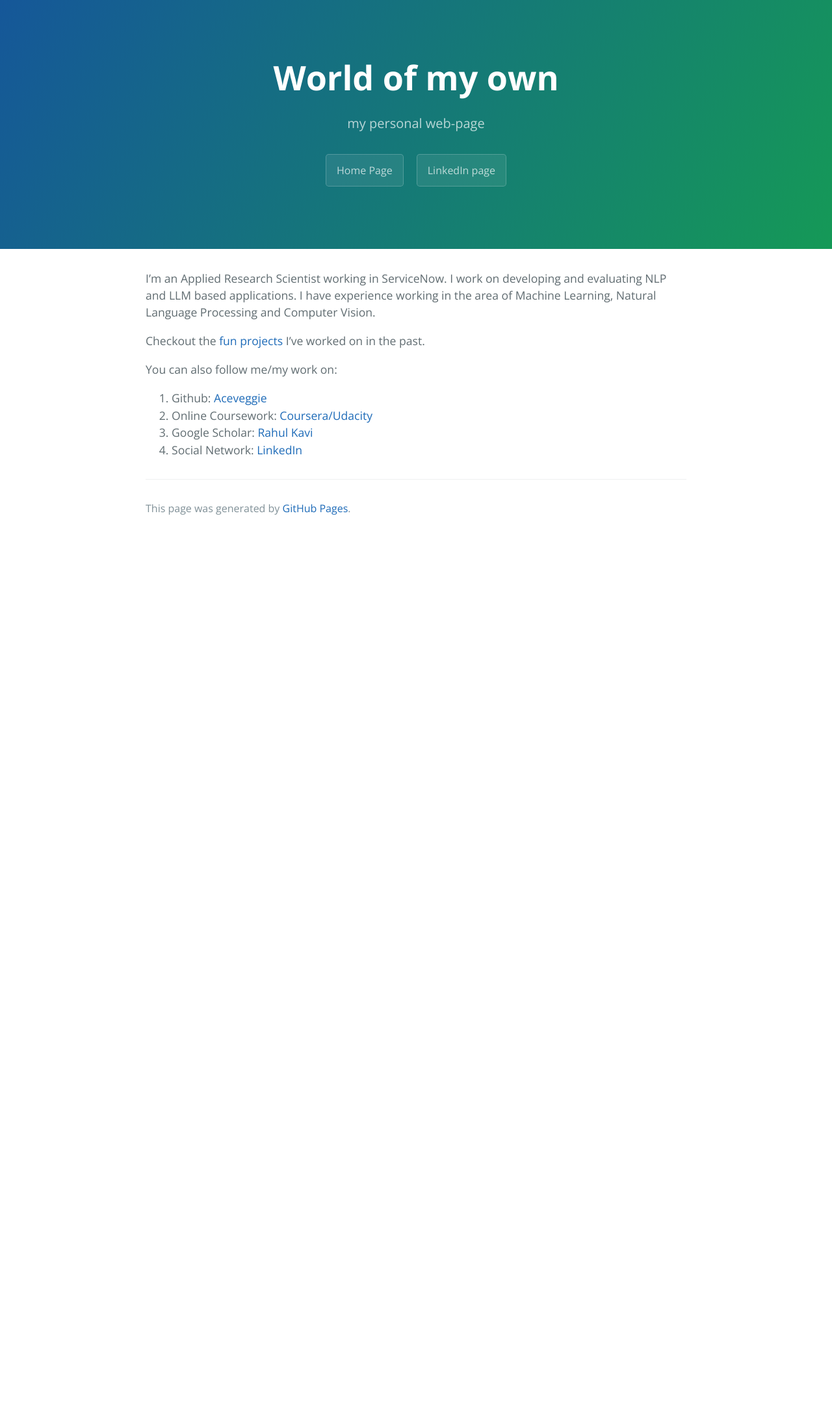
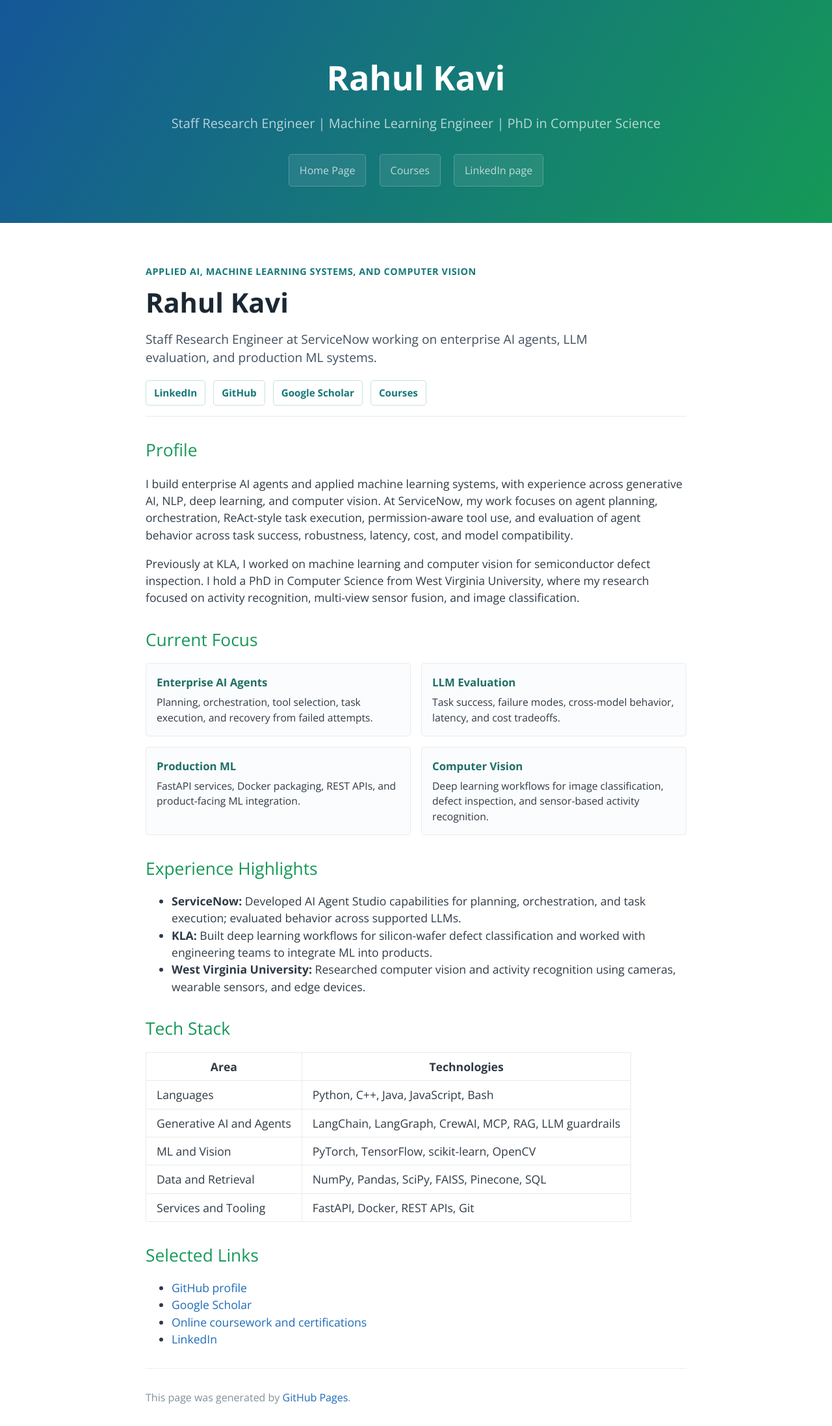
Before and after one commit to aceveggie/aceveggie.github.io, a Jekyll site: the page built from index.md, in a window 1280 px wide. Shown: the whole page at 65% size. Built offline with Jekyll 4.4.1, drawn with Linux system fonts in a browser that asks for light colours; before the commit the page ends 900 px from its top, so only the background shows below that.

Commit message:
updated website

```diff
--- a/_layouts/default.html
+++ b/_layouts/default.html
@@ -30,6 +30,7 @@
       {% endif %}
       {% if site.show_downloads %}
         <a href="{{ site.github.home_page_url }}" class="btn">Home Page</a>
+        <a href="{{ '/online-courses.html' | relative_url }}" class="btn">Courses</a>
         <a href="{{ site.github.linkedin_page_url }}" class="btn">LinkedIn page</a>
       {% endif %}
     </header>
--- a/assets/css/style.scss
+++ b/assets/css/style.scss
@@ -2,3 +2,106 @@
 ---
 
 @import 'jekyll-theme-cayman';
+
+.page-header {
+  padding-bottom: 2.5rem;
+}
+
+.project-name {
+  font-weight: 700;
+}
+
+.main-content {
+  color: #2f3a45;
+}
+
+.profile-hero {
+  padding: 2rem 0 1rem;
+  border-bottom: 1px solid #e6ebf1;
+  margin-bottom: 2rem;
+}
+
+.profile-hero h1 {
+  margin: 0.35rem 0 0.75rem;
+  color: #1b2733;
+  font-size: 2.6rem;
+  font-weight: 700;
+  line-height: 1.1;
+}
+
+.eyebrow {
+  margin: 0;
+  color: #157878;
+  font-size: 0.9rem;
+  font-weight: 700;
+  letter-spacing: 0.04em;
+  text-transform: uppercase;
+}
+
+.lead {
+  max-width: 46rem;
+  color: #40505f;
+  font-size: 1.2rem;
+}
+
+.hero-links {
+  display: flex;
+  flex-wrap: wrap;
+  gap: 0.75rem;
+  margin-top: 1.25rem;
+}
+
+.hero-links a {
+  display: inline-block;
+  padding: 0.45rem 0.75rem;
+  color: #157878;
+  border: 1px solid #c8e1dc;
+  border-radius: 0.3rem;
+  font-size: 0.95rem;
+  font-weight: 700;
+}
+
+.hero-links a:hover {
+  background: #f2fbf9;
+  text-decoration: none;
+}
+
+.focus-grid {
+  display: grid;
+  grid-template-columns: repeat(2, minmax(0, 1fr));
+  gap: 1rem;
+  margin: 1rem 0 1.5rem;
+}
+
+.focus-grid > div {
+  padding: 1rem;
+  border: 1px solid #e6ebf1;
+  border-radius: 0.3rem;
+  background: #fbfcfd;
+}
+
+.focus-grid h3 {
+  margin: 0 0 0.4rem;
+  color: #1f6f68;
+  font-size: 1.05rem;
+  font-weight: 700;
+}
+
+.focus-grid p {
+  margin: 0;
+  font-size: 0.98rem;
+}
+
+@media screen and (max-width: 42em) {
+  .profile-hero h1 {
+    font-size: 2rem;
+  }
+
+  .lead {
+    font-size: 1.05rem;
+  }
+
+  .focus-grid {
+    grid-template-columns: 1fr;
+  }
+}
--- a/index.md
+++ b/index.md
@@ -1,14 +1,67 @@
 ---
 layout: default
+title: Rahul Kavi
+description: Staff Research Engineer | Machine Learning Engineer | PhD in Computer Science
 ---
 
-I’m an Applied Research Scientist working in ServiceNow. I work on developing and evaluating NLP and LLM based applications. I have experience working in the area of Machine Learning, Natural Language Processing and Computer Vision.
+<section class="profile-hero">
+  <p class="eyebrow">Applied AI, machine learning systems, and computer vision</p>
+  <h1>Rahul Kavi</h1>
+  <p class="lead">Staff Research Engineer at ServiceNow working on enterprise AI agents, LLM evaluation, and production ML systems.</p>
+  <div class="hero-links">
+    <a href="https://www.linkedin.com/in/rahulkavi/">LinkedIn</a>
+    <a href="https://www.github.com/aceveggie">GitHub</a>
+    <a href="https://scholar.google.com/citations?user=k4viOigAAAAJ">Google Scholar</a>
+    <a href="./online-courses.html">Courses</a>
+  </div>
+</section>
 
-Checkout the [fun projects](./fun-side-projects.html) I’ve worked on in the past.
+## Profile
 
-You can also follow me/my work on:
+I build enterprise AI agents and applied machine learning systems, with experience across generative AI, NLP, deep learning, and computer vision. At ServiceNow, my work focuses on agent planning, orchestration, ReAct-style task execution, permission-aware tool use, and evaluation of agent behavior across task success, robustness, latency, cost, and model compatibility.
 
-1. Github: [Aceveggie](https://www.github.com/aceveggie)
-2. Online Coursework: [Coursera/Udacity](./online-courses.html)
-3. Google Scholar: [Rahul Kavi](https://scholar.google.com/citations?user=k4viOigAAAAJ)
-4. Social Network: [LinkedIn](https://www.linkedin.com/in/rahulkavi/)
+Previously at KLA, I worked on machine learning and computer vision for semiconductor defect inspection. I hold a PhD in Computer Science from West Virginia University, where my research focused on activity recognition, multi-view sensor fusion, and image classification.
+
+## Current Focus
+
+<div class="focus-grid">
+  <div>
+    <h3>Enterprise AI Agents</h3>
+    <p>Planning, orchestration, tool selection, task execution, and recovery from failed attempts.</p>
+  </div>
+  <div>
+    <h3>LLM Evaluation</h3>
+    <p>Task success, failure modes, cross-model behavior, latency, and cost tradeoffs.</p>
+  </div>
+  <div>
+    <h3>Production ML</h3>
+    <p>FastAPI services, Docker packaging, REST APIs, and product-facing ML integration.</p>
+  </div>
+  <div>
+    <h3>Computer Vision</h3>
+    <p>Deep learning workflows for image classification, defect inspection, and sensor-based activity recognition.</p>
+  </div>
+</div>
+
+## Experience Highlights
+
+- **ServiceNow:** Developed AI Agent Studio capabilities for planning, orchestration, and task execution; evaluated behavior across supported LLMs.
+- **KLA:** Built deep learning workflows for silicon-wafer defect classification and worked with engineering teams to integrate ML into products.
+- **West Virginia University:** Researched computer vision and activity recognition using cameras, wearable sensors, and edge devices.
+
+## Tech Stack
+
+| Area | Technologies |
+| --- | --- |
+| Languages | Python, C++, Java, JavaScript, Bash |
+| Generative AI and Agents | LangChain, LangGraph, CrewAI, MCP, RAG, LLM guardrails |
+| ML and Vision | PyTorch, TensorFlow, scikit-learn, OpenCV |
+| Data and Retrieval | NumPy, Pandas, SciPy, FAISS, Pinecone, SQL |
+| Services and Tooling | FastAPI, Docker, REST APIs, Git |
+
+## Selected Links
+
+- [GitHub profile](https://www.github.com/aceveggie)
+- [Google Scholar](https://scholar.google.com/citations?user=k4viOigAAAAJ)
+- [Online coursework and certifications](./online-courses.html)
+- [LinkedIn](https://www.linkedin.com/in/rahulkavi/)
```
